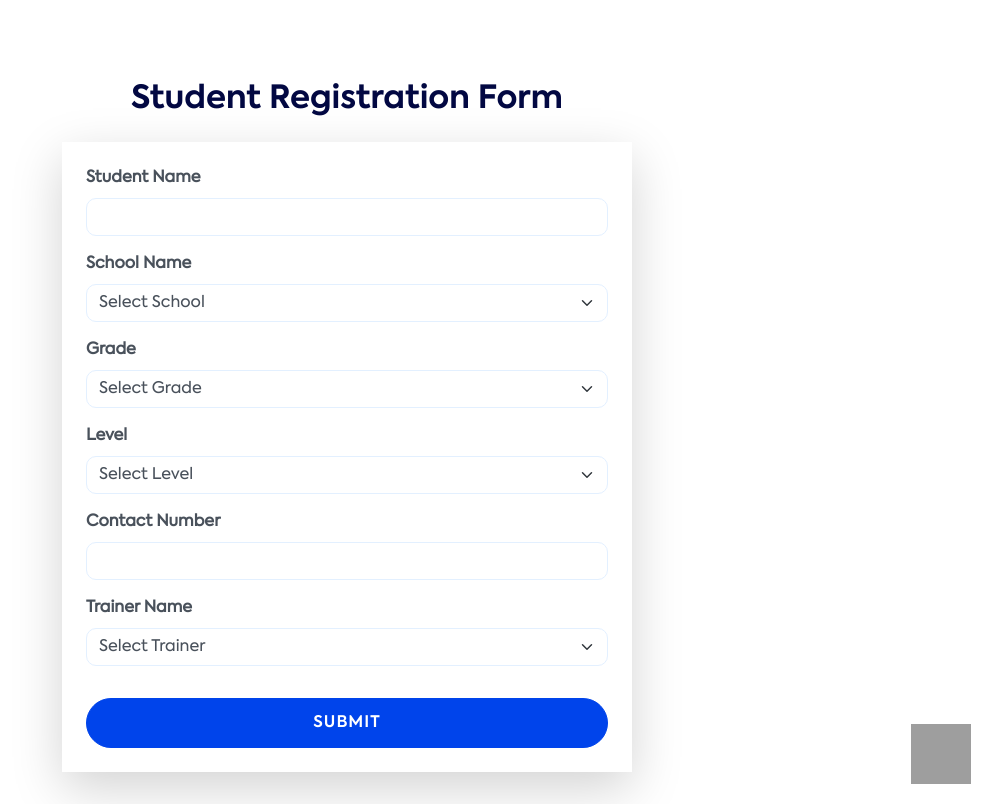
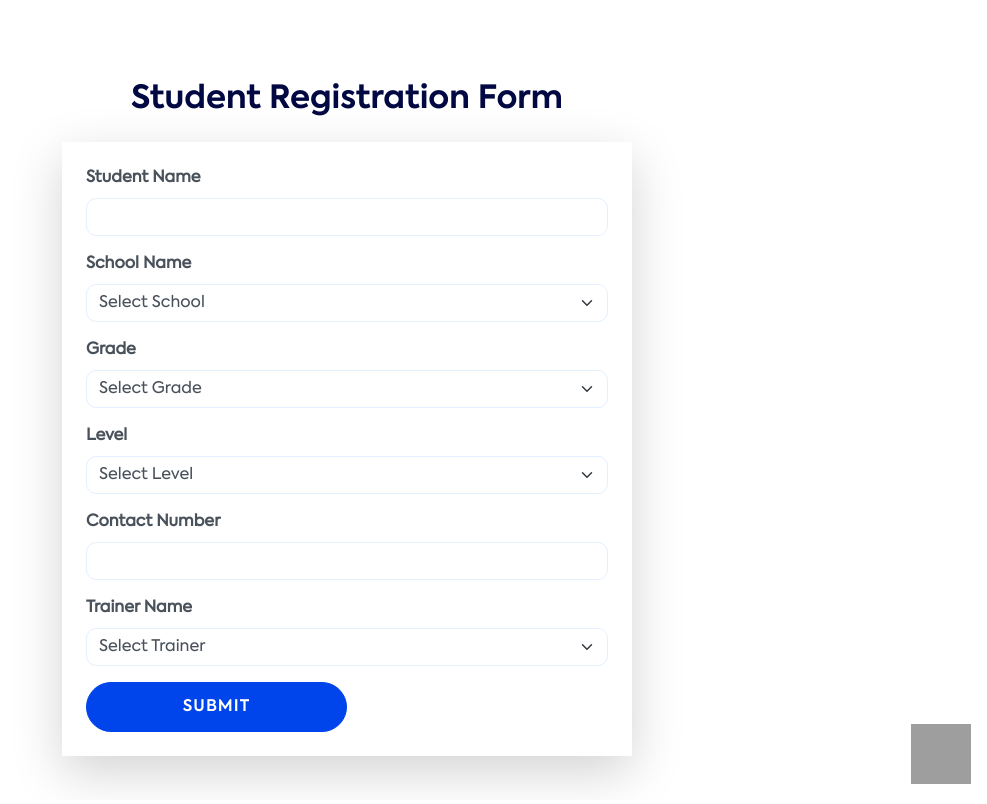
Before and after one commit to salesotomatikstbm/Robotica_2025, a React (Create React App) app: page /admin/students-form-submission in a window 1280 px wide. Shown: the whole page, without its empty margins (293-1280 px from the left). Built offline with nearby package versions, Linux system fonts and the light colour scheme; grey boxes are pictures that could not be loaded.

Commit message:
add the form

```diff
--- a/src/components/Form/Student_Form.js
+++ b/src/components/Form/Student_Form.js
@@ -157,7 +157,7 @@ const Student_Form = () => {
         {/* Submit Button */}
         <button
           type="submit"
-          className="btn btn-primary w-100 py-3 mt-3"
+          className="btn btn-primary w-50 py-3"
           style={{ fontSize: '16px', fontWeight: 'bold', cursor: 'pointer', transition: '0.3s', opacity: isSubmitting ? 0.6 : 1 }}
           disabled={isSubmitting}
           onMouseEnter={(e) => e.target.style.backgroundColor = '#0056b3'}
```
